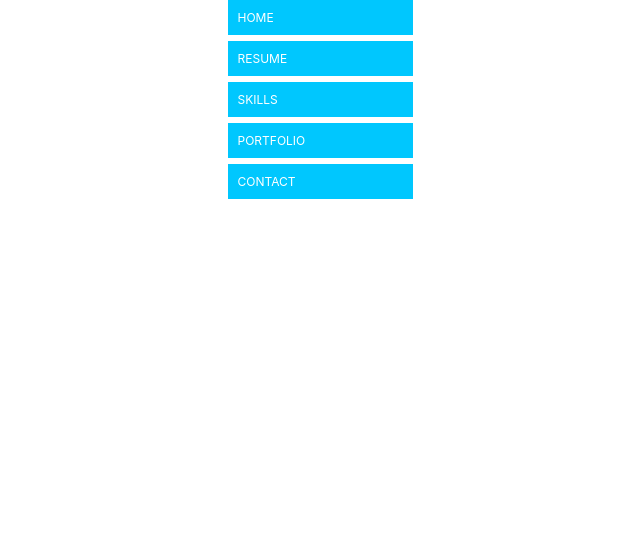
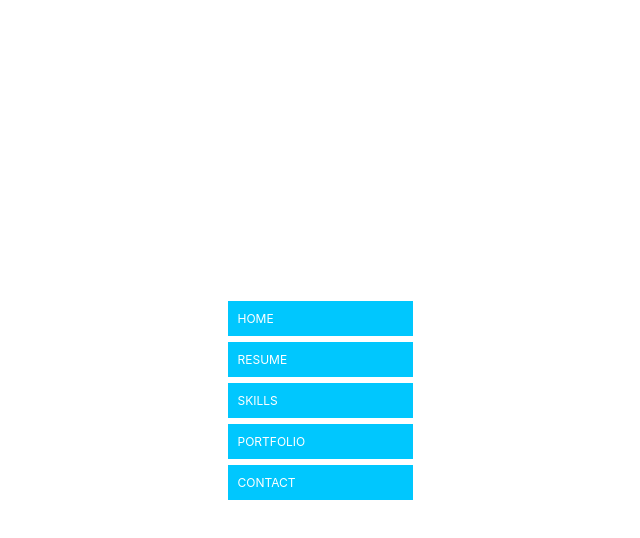
Before and after one commit to BilyanaBorislavova/bborislavova, a React (Create React App) app: page / in a window 1280 px wide. Shown: the top 538 px of the page, without its empty margins (330-970 px from the left). Built offline with nearby package versions, Linux system fonts and the light colour scheme.

Commit message:
Removed unnecessary custom styles and implemented more generic ones

```diff
--- a/src/components/home/home.scss
+++ b/src/components/home/home.scss
@@ -1,5 +1,4 @@
 .home {
     display: grid;
     row-gap: 15px;
-    margin-top: 53px;
 }
--- a/src/components/page-content-wrapper.scss
+++ b/src/components/page-content-wrapper.scss
@@ -24,5 +24,6 @@
         font-size: 25px;
         border-bottom: 1px solid $secondary-color;
         margin-bottom: 18px;
+        align-self: stretch;
     }
 }
--- a/src/styles/app.scss
+++ b/src/styles/app.scss
@@ -4,4 +4,5 @@
     justify-content: center;
     align-items: center;
     column-gap: 35px;
+    height: 100vh;
 }
```
